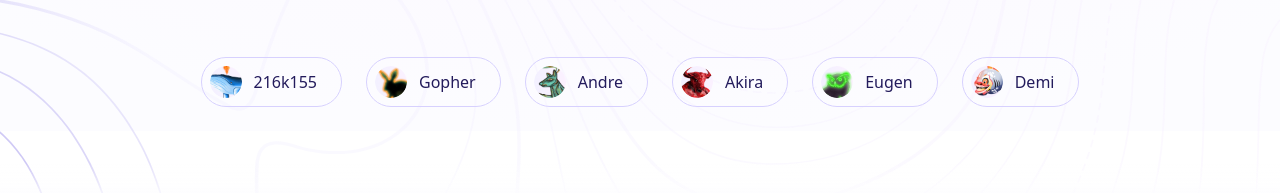
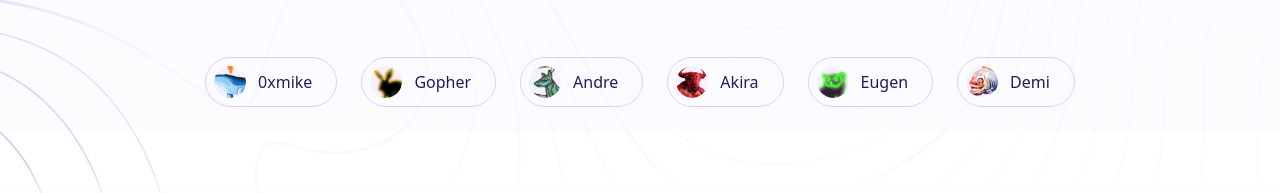
Before and after one commit to 0xkobe/quiver-website, a Next.js app: page / in a window 1280 px wide. Shown: the part 669-862 px from the top of the page. Built offline with nearby package versions, Linux system fonts and the light colour scheme.

Commit message:
members update

```diff
--- a/components/layouts/footer/footer.tsx
+++ b/components/layouts/footer/footer.tsx
@@ -42,7 +42,7 @@ const links = [
   {
     name: 'Github',
     icon: IconSocialGithub,
-    href: 'https://github.com/QuiverCommunity',
+    href: 'https://github.com/Quiver-Protocol',
   },
   {
     name: 'Reddit',
--- a/pages/index.tsx
+++ b/pages/index.tsx
@@ -9,9 +9,9 @@ import Roadmap from '../components/templates/roadmap/roadmap'
 
 const members: IMember[] = [
   {
-    name: '216k155',
+    name: '0xmike',
     role: 'Co-founder | Marketing Manager',
-    imageUrl: '/members/216k155.png',
+    imageUrl: '/members/0xmike.png',
   },
   {
     name: 'Gopher',
```
Also changed, not shown: public/members/0xmike.png (renamed from public/members/216k155.png).
